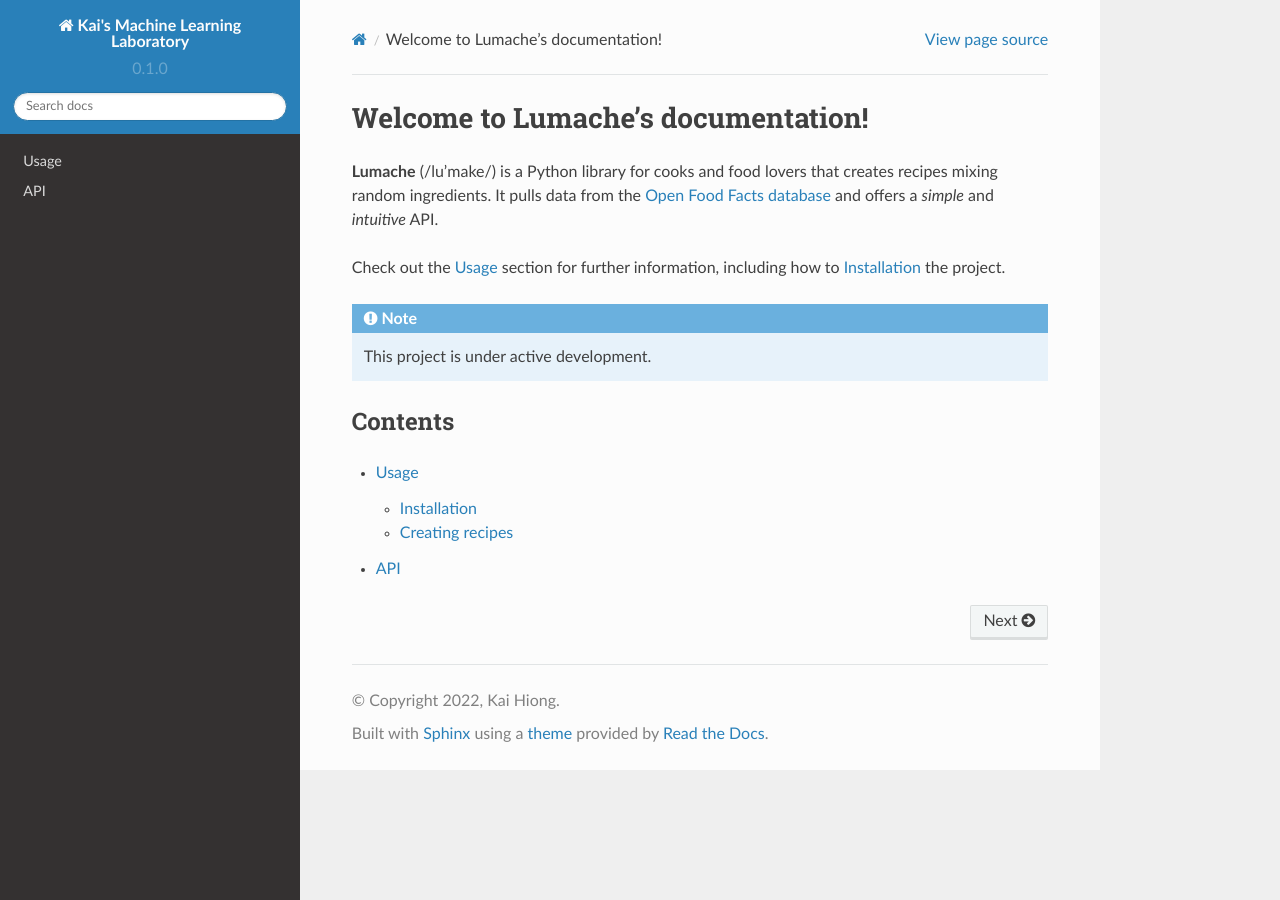
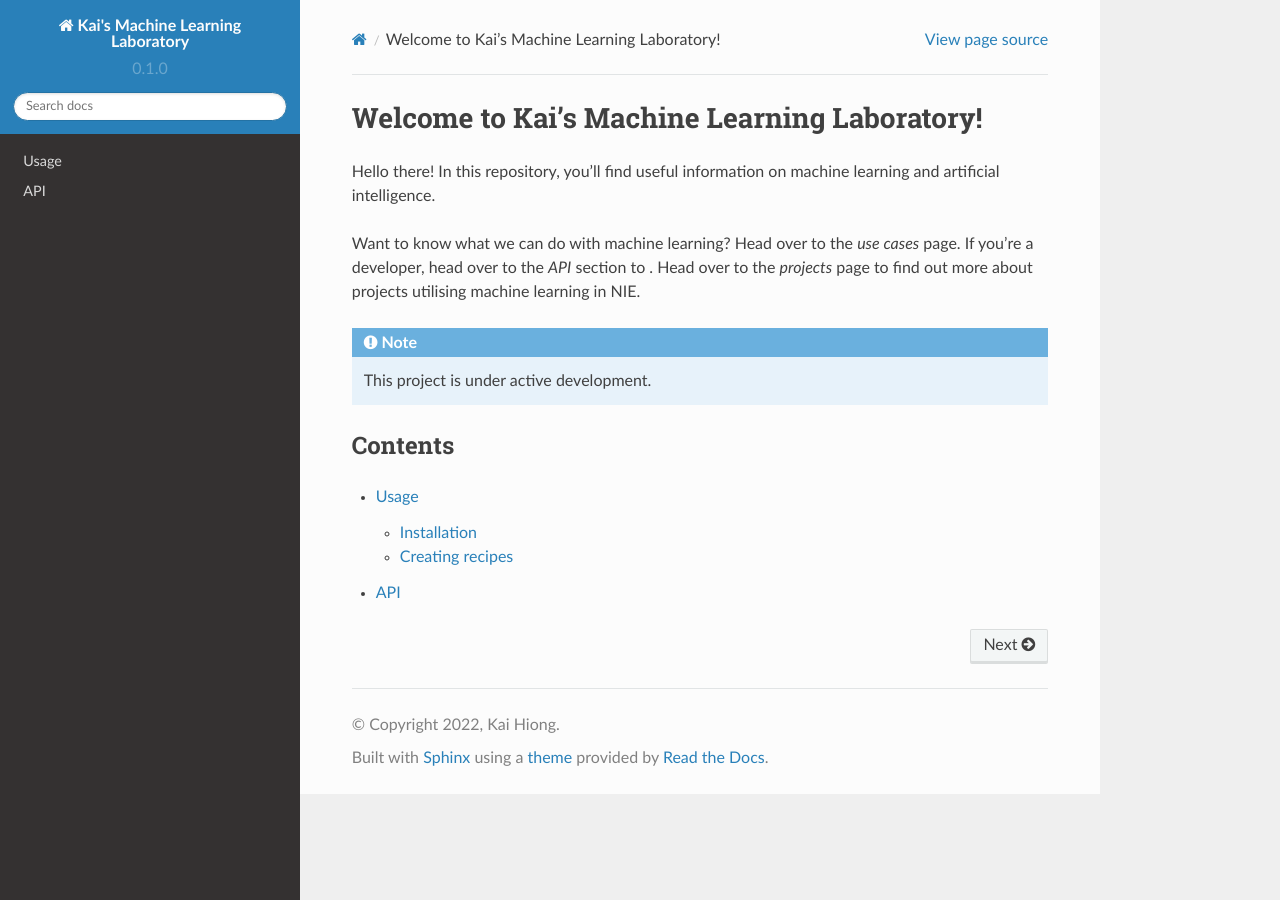
Before and after one commit to kaihiong/rtd, a Sphinx documentation site: the page built from docs/source/index.rst, in a window 1280 px wide. Built offline with Sphinx 7.4.7 and the Read the Docs theme 2.0.0, drawn with Linux system fonts in a browser that asks for light colours; pages that are not in the unit, such as notebooks, are missing from menus.

Commit message:
Update index.rst

```diff
--- a/docs/source/index.rst
+++ b/docs/source/index.rst
@@ -1,13 +1,9 @@
-Welcome to Lumache's documentation!
+Welcome to Kai's Machine Learning Laboratory!
 ===================================
 
-**Lumache** (/lu'make/) is a Python library for cooks and food lovers
-that creates recipes mixing random ingredients.
-It pulls data from the `Open Food Facts database <https://world.openfoodfacts.org/>`_
-and offers a *simple* and *intuitive* API.
+Hello there! In this repository, you'll find useful information on machine learning and artificial intelligence.
 
-Check out the :doc:`usage` section for further information, including
-how to :ref:`installation` the project.
+Want to know what we can do with machine learning? Head over to the *use cases* page. If you're a developer, head over to the *API* section to . Head over to the *projects* page to find out more about projects utilising machine learning in NIE.
 
 .. note::
 
```
